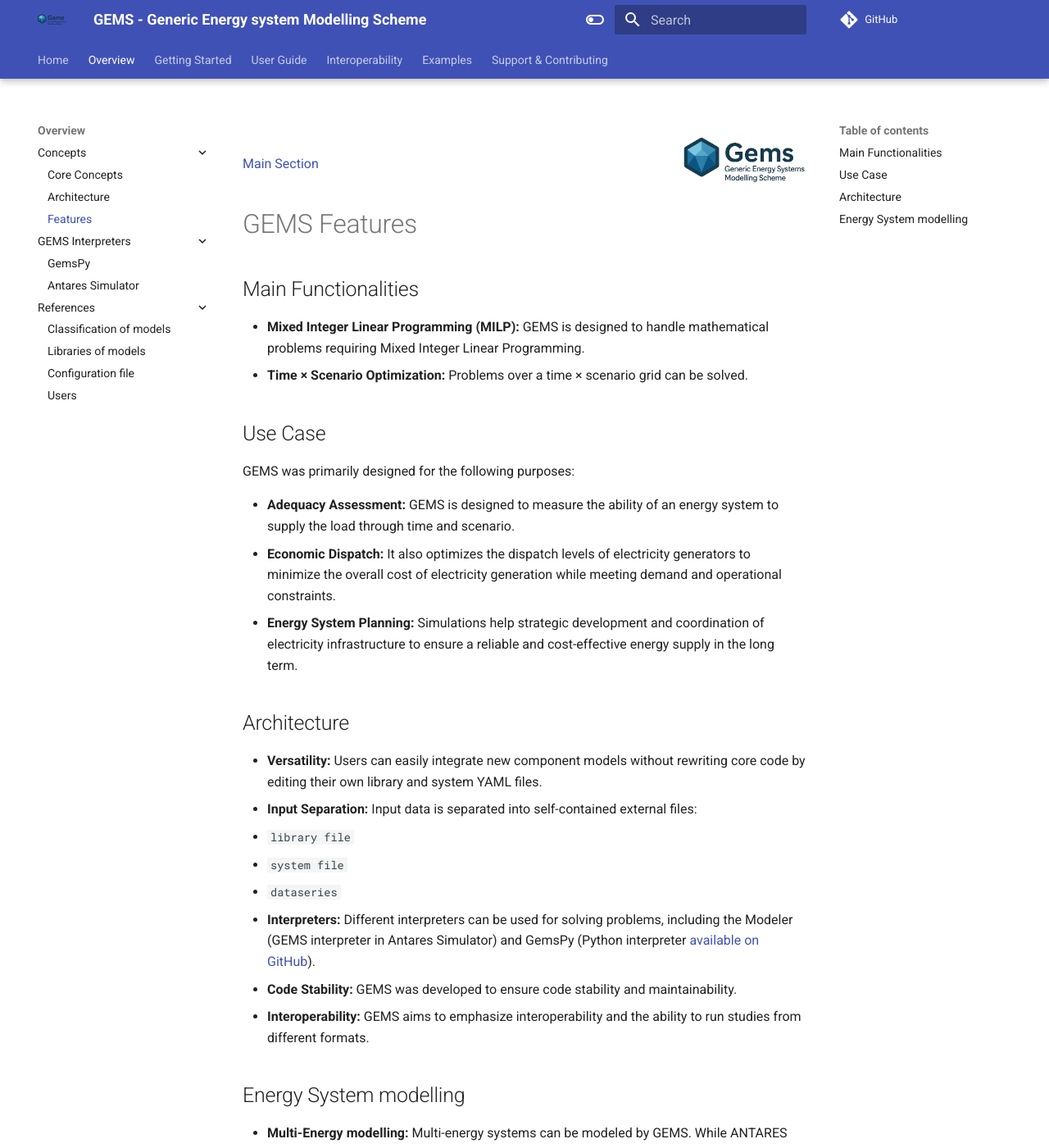
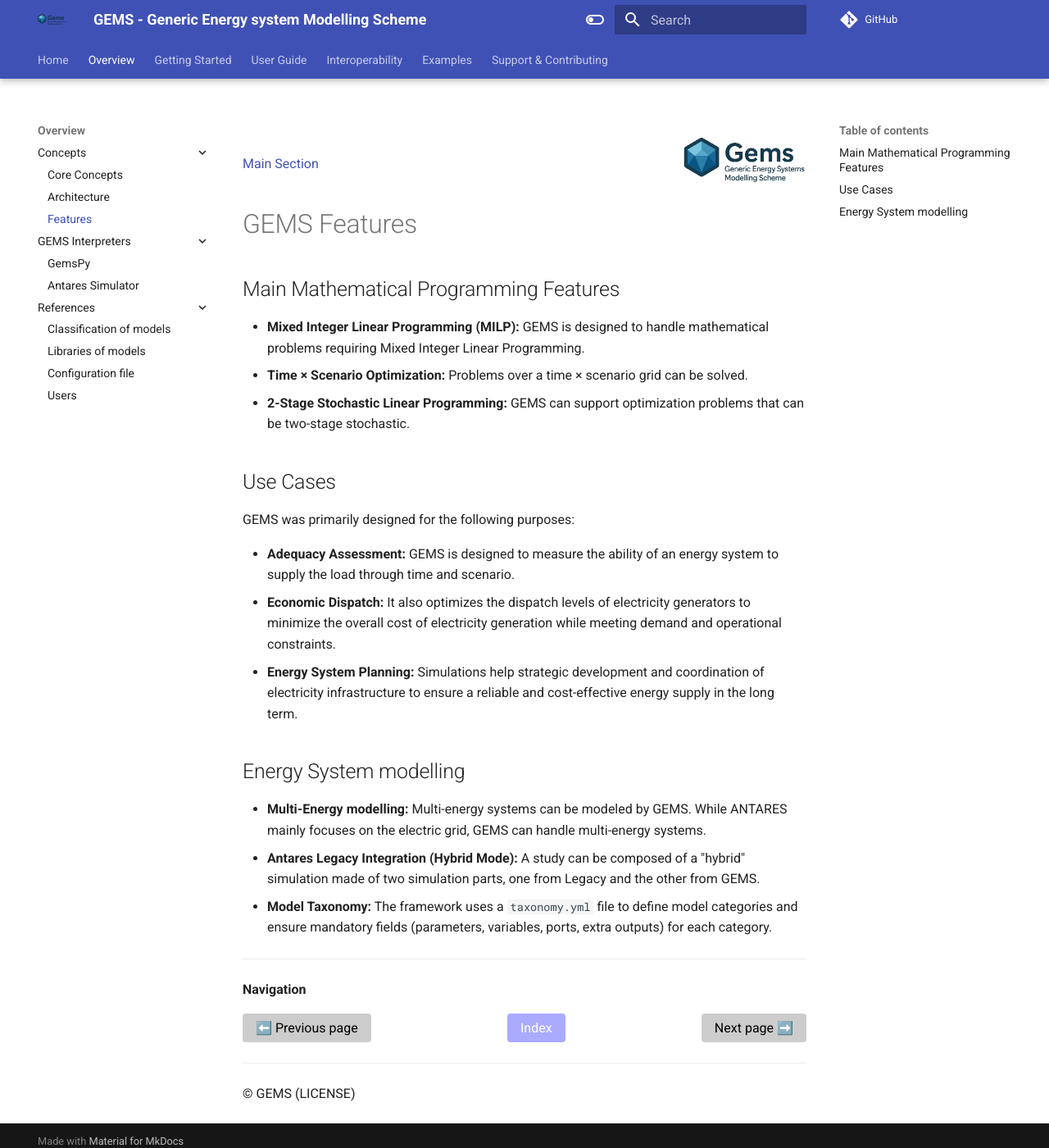
Before and after one commit to AntaresSimulatorTeam/GEMS, an MkDocs documentation site: the page built from doc/1_Overview/Concepts/3_features_usecase.md, in a window 1280 px wide and 1400 px high. Shown: the whole window at 82% size. Built offline with MkDocs 1.6.1 and Material for MkDocs 9.7.7, drawn with Linux system fonts in a browser that asks for light colours; comment, search, counter and statistics services are not loaded.

Commit message:
Review comments

```diff
--- a/doc/1_Overview/Concepts/3_features_usecase.md
+++ b/doc/1_Overview/Concepts/3_features_usecase.md
@@ -10,29 +10,19 @@
 
 # GEMS Features
 
-## Main Functionalities
+## Main Mathematical Programming Features
 
 - **Mixed Integer Linear Programming (MILP):** GEMS is designed to handle mathematical problems requiring Mixed Integer Linear Programming.
 - **Time × Scenario Optimization:** Problems over a time × scenario grid can be solved.
+- **2-Stage Stochastic Linear Programming:** GEMS can support optimization problems that can be two-stage stochastic.
 
-## Use Case
+## Use Cases
 
 GEMS was primarily designed for the following purposes:
 
 - **Adequacy Assessment:** GEMS is designed to measure the ability of an energy system to supply the load through time and scenario.
 - **Economic Dispatch:** It also optimizes the dispatch levels of electricity generators to minimize the overall cost of electricity generation while meeting demand and operational constraints.
 - **Energy System Planning:** Simulations help strategic development and coordination of electricity infrastructure to ensure a reliable and cost-effective energy supply in the long term.
-
-## Architecture
-
-- **Versatility:** Users can easily integrate new component models without rewriting core code by editing their own library and system YAML files.
-- **Input Separation:** Input data is separated into self-contained external files:
-  - `library file`
-  - `system file`
-  - `dataseries`
-- **Interpreters:** Different interpreters can be used for solving problems, including the Modeler (GEMS interpreter in Antares Simulator) and GemsPy (Python interpreter [available on GitHub](https://github.com/AntaresSimulatorTeam/GemsPy)).
-- **Code Stability:** GEMS was developed to ensure code stability and maintainability.
-- **Interoperability:** GEMS aims to emphasize interoperability and the ability to run studies from different formats.
 
 ## Energy System modelling
 
```
